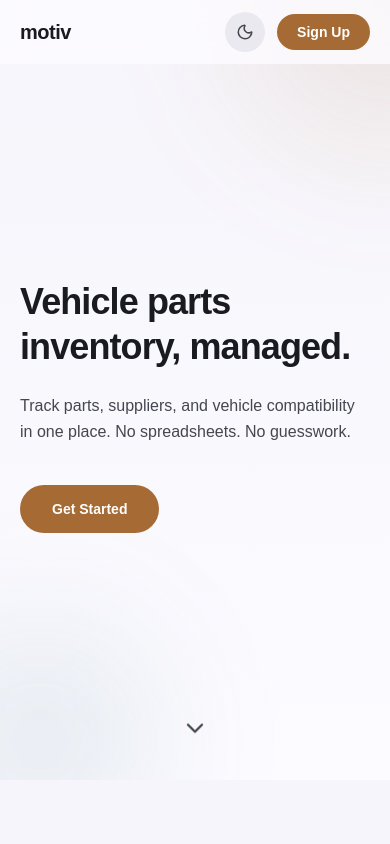
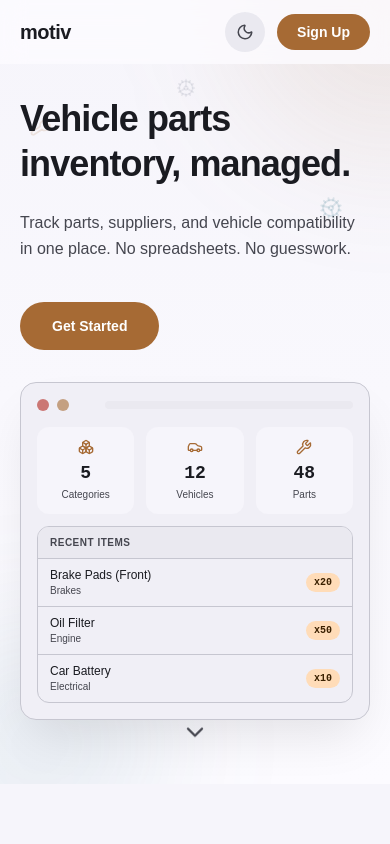
Before and after one commit to uwaje-justice/inventory-app-top, a React (Vite) app in the folder frontend/: page / in a window 390 px wide. Shown: the top 844 px of the page. Built offline with nearby package versions, Linux system fonts and the light colour scheme.

Commit message:
feat: add login button, floating background icons, and mobile mockup

```diff
--- a/frontend/src/components/Navbar.jsx
+++ b/frontend/src/components/Navbar.jsx
@@ -11,6 +11,12 @@ export default function Navbar() {
         <div className="flex items-center gap-3">
           <ThemeToggle />
           <Link
+            to="/login"
+            className="hidden rounded-full px-4 py-2 text-sm font-semibold text-on-surface-variant transition-colors hover:bg-surface-container-high hover:text-on-surface focus-visible:outline-2 focus-visible:outline-offset-2 focus-visible:outline-primary sm:block"
+          >
+            Login
+          </Link>
+          <Link
             to="/register"
             className="rounded-full bg-primary px-5 py-2 text-sm font-semibold text-on-primary transition-opacity hover:opacity-90 focus-visible:outline-2 focus-visible:outline-offset-2 focus-visible:outline-primary"
           >
--- a/frontend/src/pages/LandingPage.jsx
+++ b/frontend/src/pages/LandingPage.jsx
@@ -1,5 +1,5 @@
 import { Link } from "react-router";
-import { Boxes, Car, Building2, Pencil, ChevronDown } from "lucide-react";
+import { Boxes, Car, Building2, Pencil, Wrench, Cog, ChevronDown } from "lucide-react";
 import Navbar from "../components/Navbar";
 import HeroMockup from "../components/HeroMockup";
 import FeatureCard from "../components/FeatureCard";
@@ -31,7 +31,17 @@ export default function LandingPage() {
           <div className="pointer-events-none absolute -top-40 -right-40 h-80 w-80 rounded-full bg-primary/10 blur-3xl" aria-hidden="true" />
           <div className="pointer-events-none absolute -bottom-20 -left-20 h-60 w-60 rounded-full bg-tertiary/10 blur-3xl" aria-hidden="true" />
 
-          <div className="relative mx-auto grid w-full max-w-6xl items-center gap-12 px-5 pt-24 pb-16 md:grid-cols-2 md:px-8 md:pt-32">
+          {/* Floating icons */}
+          <div className="pointer-events-none absolute inset-0 overflow-hidden" aria-hidden="true">
+            <Wrench size={20} className="absolute top-[15%] left-[8%] rotate-12 text-primary/15" />
+            <Cog size={24} className="absolute top-[25%] right-[12%] -rotate-45 text-tertiary/15" />
+            <Boxes size={18} className="absolute bottom-[30%] left-[15%] rotate-6 text-secondary/15" />
+            <Car size={22} className="absolute bottom-[20%] right-[8%] -rotate-12 text-primary/15" />
+            <Wrench size={16} className="absolute top-[60%] left-[5%] -rotate-30 text-tertiary/10" />
+            <Cog size={20} className="absolute top-[10%] left-[45%] rotate-30 text-secondary/10" />
+          </div>
+
+          <div className="relative mx-auto grid w-full max-w-6xl items-center gap-8 px-5 pt-24 pb-16 md:grid-cols-2 md:gap-12 md:px-8 md:pt-32">
             <div>
               <h1 className="mb-6 max-w-2xl font-heading text-4xl font-extrabold leading-tight tracking-tight text-on-surface md:text-6xl">
                 <span className="block animate-slide-up" style={{ animationDelay: "0ms" }}>
@@ -58,8 +68,8 @@ export default function LandingPage() {
               </div>
             </div>
 
-            {/* Dashboard mockup — hidden on mobile, shown on md+ */}
-            <div className="hidden md:block">
+            {/* Dashboard mockup */}
+            <div>
               <HeroMockup />
             </div>
           </div>
```
